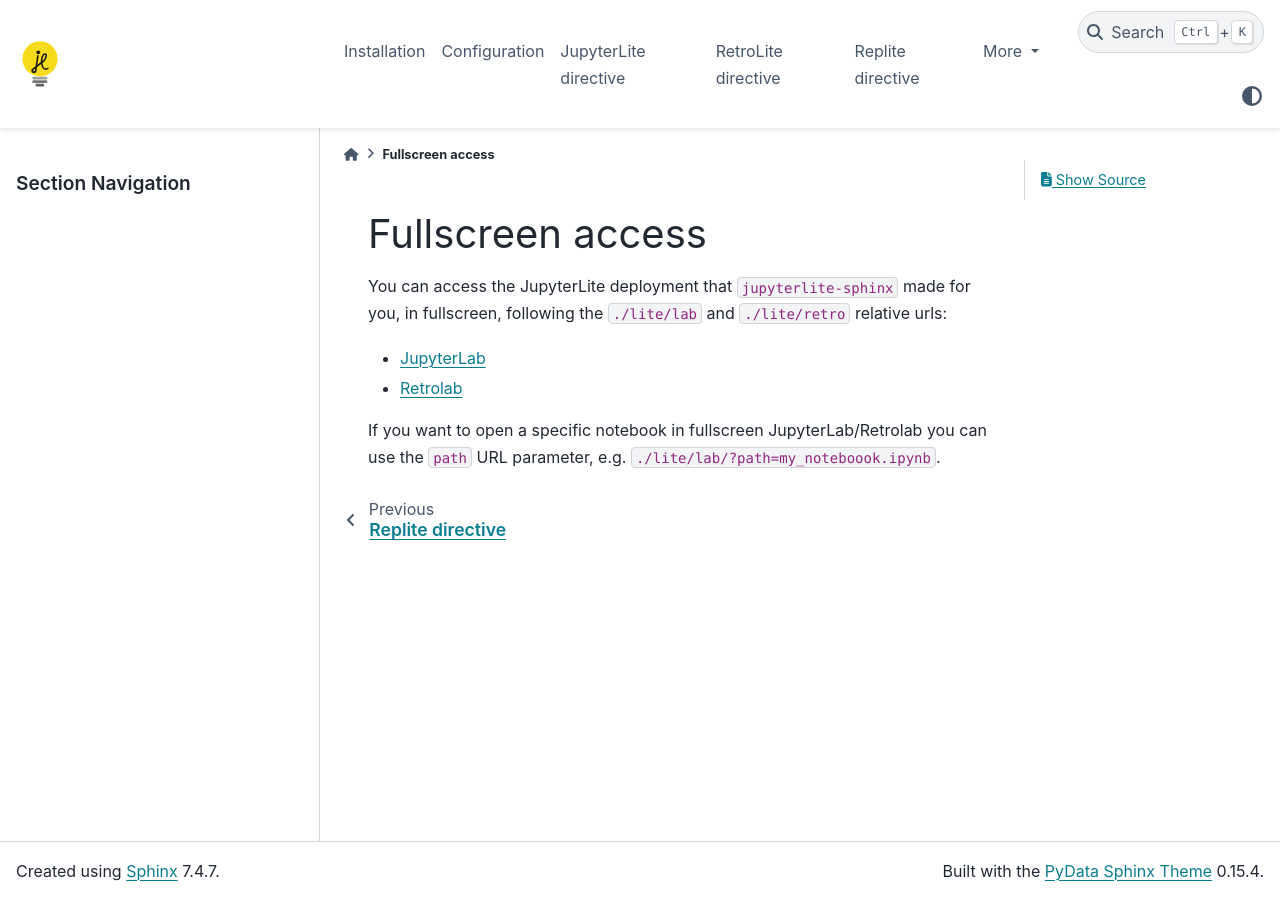
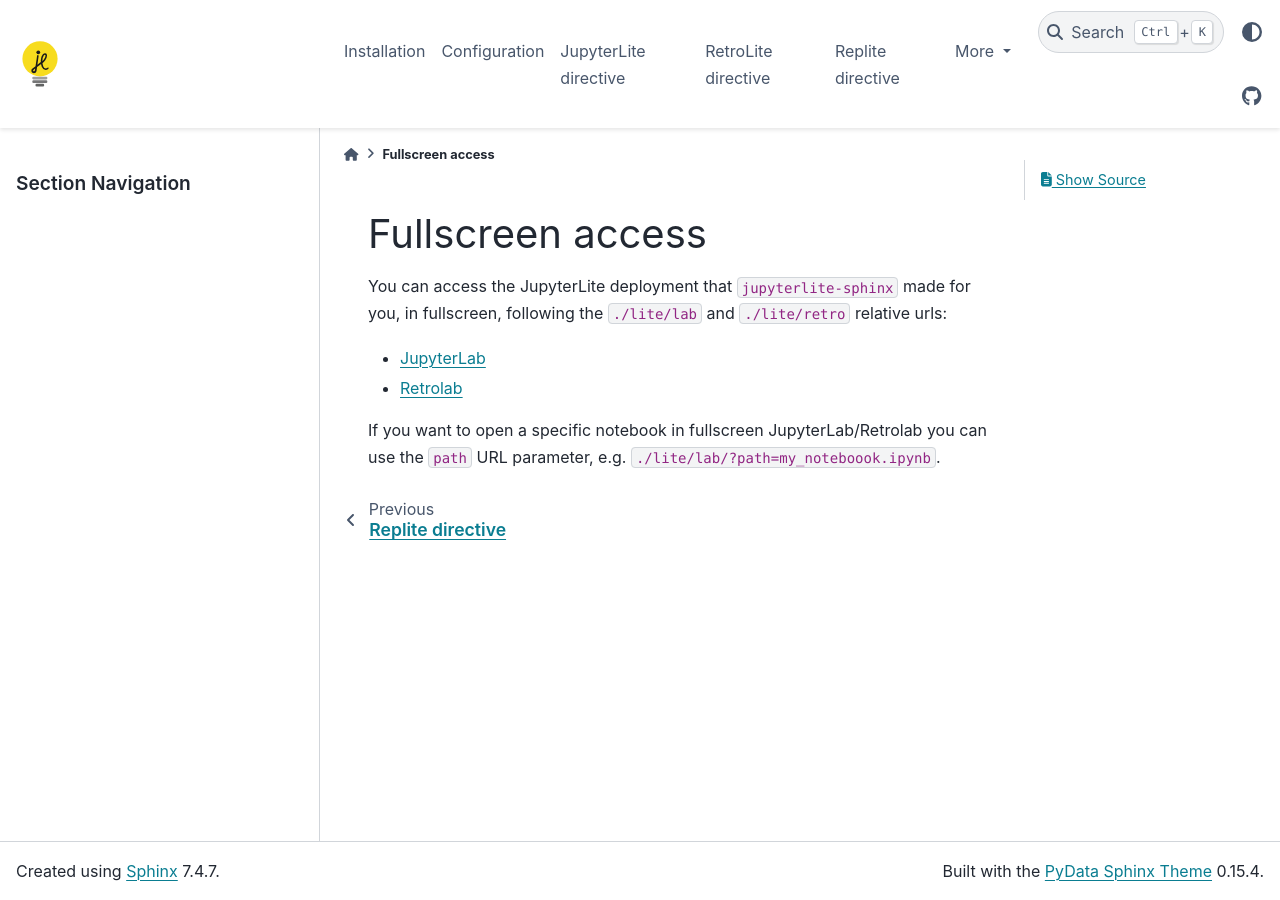
Before and after one commit to jupyterlite/jupyterlite-sphinx, a Sphinx documentation site: the page built from docs/full.rst, in a window 1280 px wide. Built offline with Sphinx 7.4.7 and the PyData theme 0.15.4, drawn with Linux system fonts in a browser that asks for light colours.

Commit message:
add a github link to the documentation (#82)
* add a github link to the documentation

Fix #80

* typo

```diff
--- a/docs/conf.py
+++ b/docs/conf.py
@@ -15,3 +15,14 @@
 
 # General information about the project.
 project = 'JupyterLite Sphinx extension'
+
+# theme configuration
+html_theme_options = {
+    "icon_links": [
+        {
+            "name": "GitHub",
+            "url": "https://github.com/jupyterlite/jupyterlite-sphinx",
+            "icon": "fa-brands fa-github",
+        }
+    ]
+}
```
